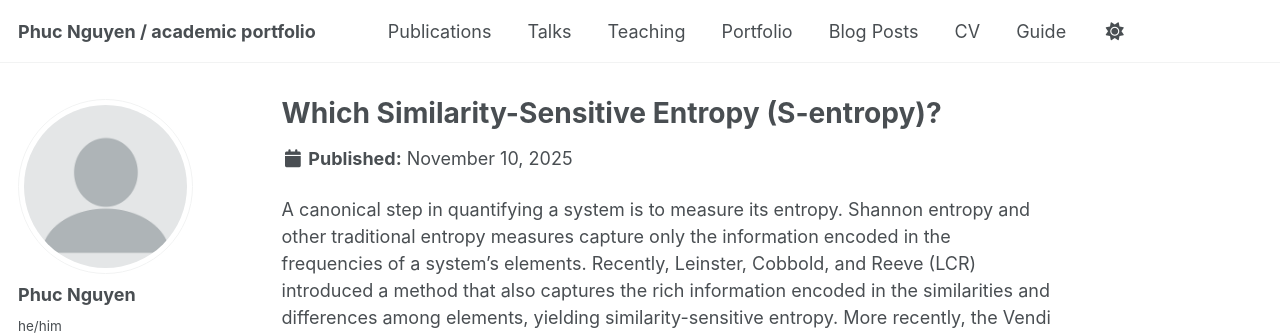
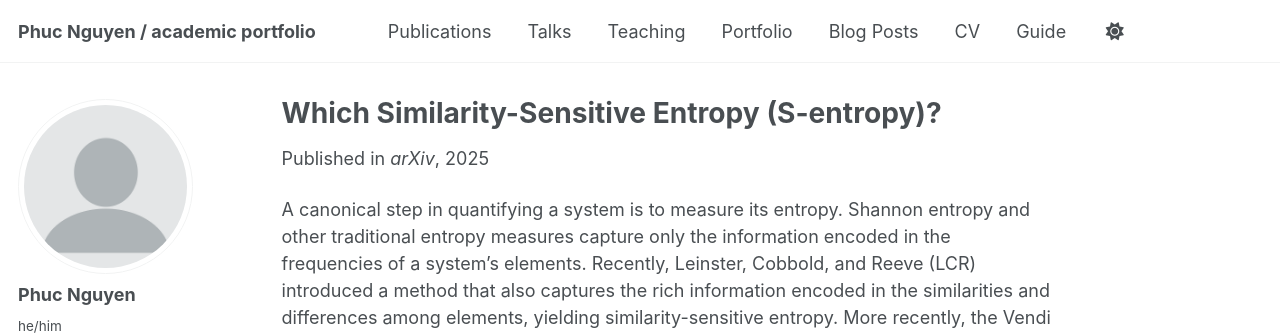
Before and after one commit to nhongphuc/nhongphuc.github.io, a Jekyll site: the page built from _publications/2025_11_10_vendi_score.md, in a window 1280 px wide and 1207 px high. Shown: the top 335 px of the window. Built offline with Jekyll 4.4.1, drawn with Linux system fonts in a browser that asks for light colours; a script bundle is joined from its source files by our own code; library files that are not in the unit come from our copies; some of the changed lines change nothing that is shown.

Commit message:
Update publication metadata for Vendi score paper
Added authors, type, and venue information to the publication metadata.

```diff
--- a/_publications/2025_11_10_vendi_score.md
+++ b/_publications/2025_11_10_vendi_score.md
@@ -1,11 +1,13 @@
 ---
 title: "Which Similarity-Sensitive Entropy (S-entropy)?"
+authors: Phuc Nguyen, Josiah Couch, Rahul Bansal, Alexandra Morgan, Chris Tam, Miao Li, Rima Arnaout, Ramy Arnaout
 collection: publications
 category: manuscripts
 permalink: /publication/vendi_score
 excerpt: 'This paper compares the Vendi score with the Leinster-Cobbold-Reeve similarity-sensitive diversity indices.'
 date: 2025-11-10
-#venue: ''
+type: preprint
+venue: arXiv
 #slidesurl: 'https://academicpages.github.io/files/slides1.pdf'
 paperurl: 'https://arxiv.org/abs/2511.03849'
 #bibtexurl: 'https://academicpages.github.io/files/bibtex1.bib'
```
